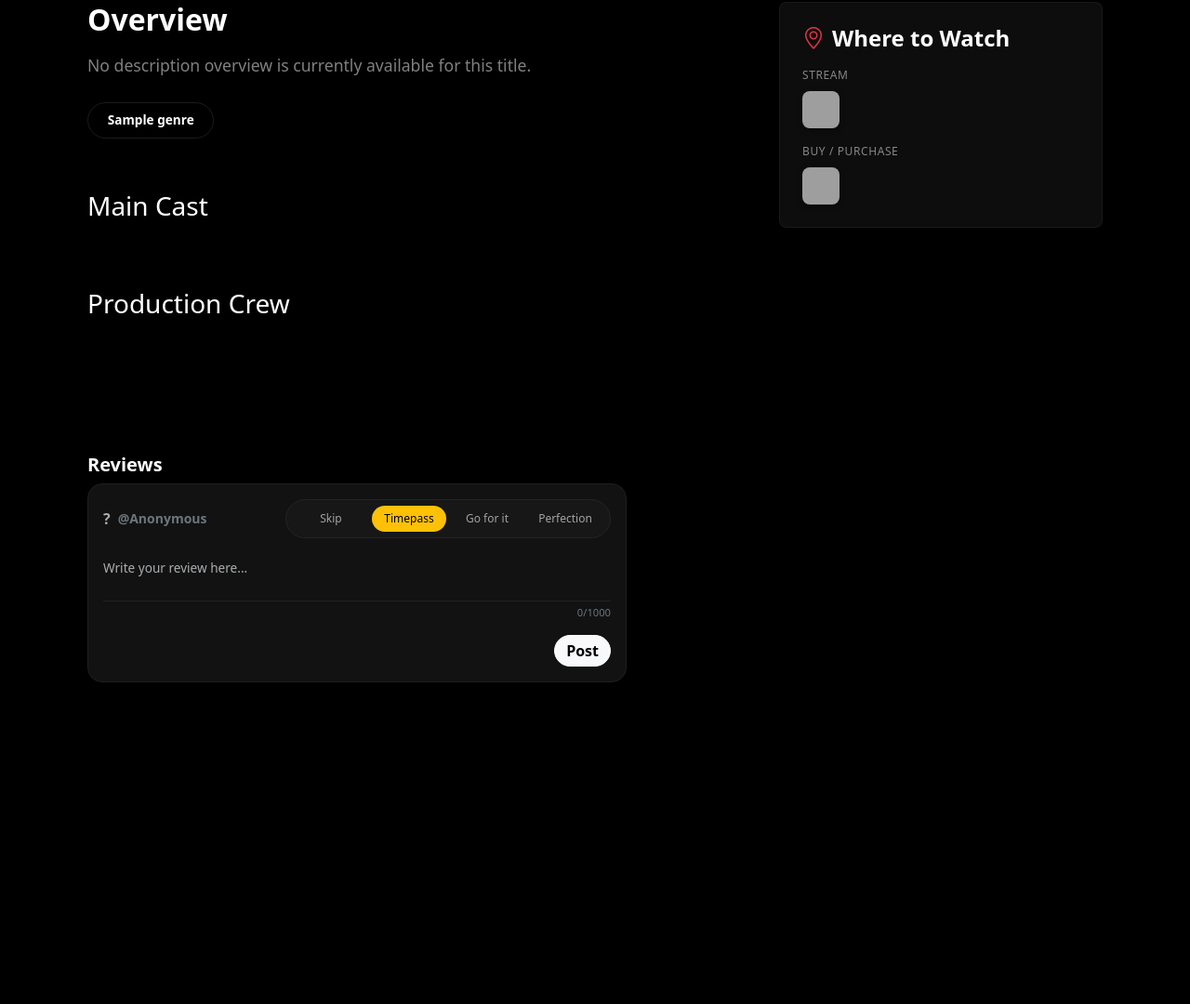
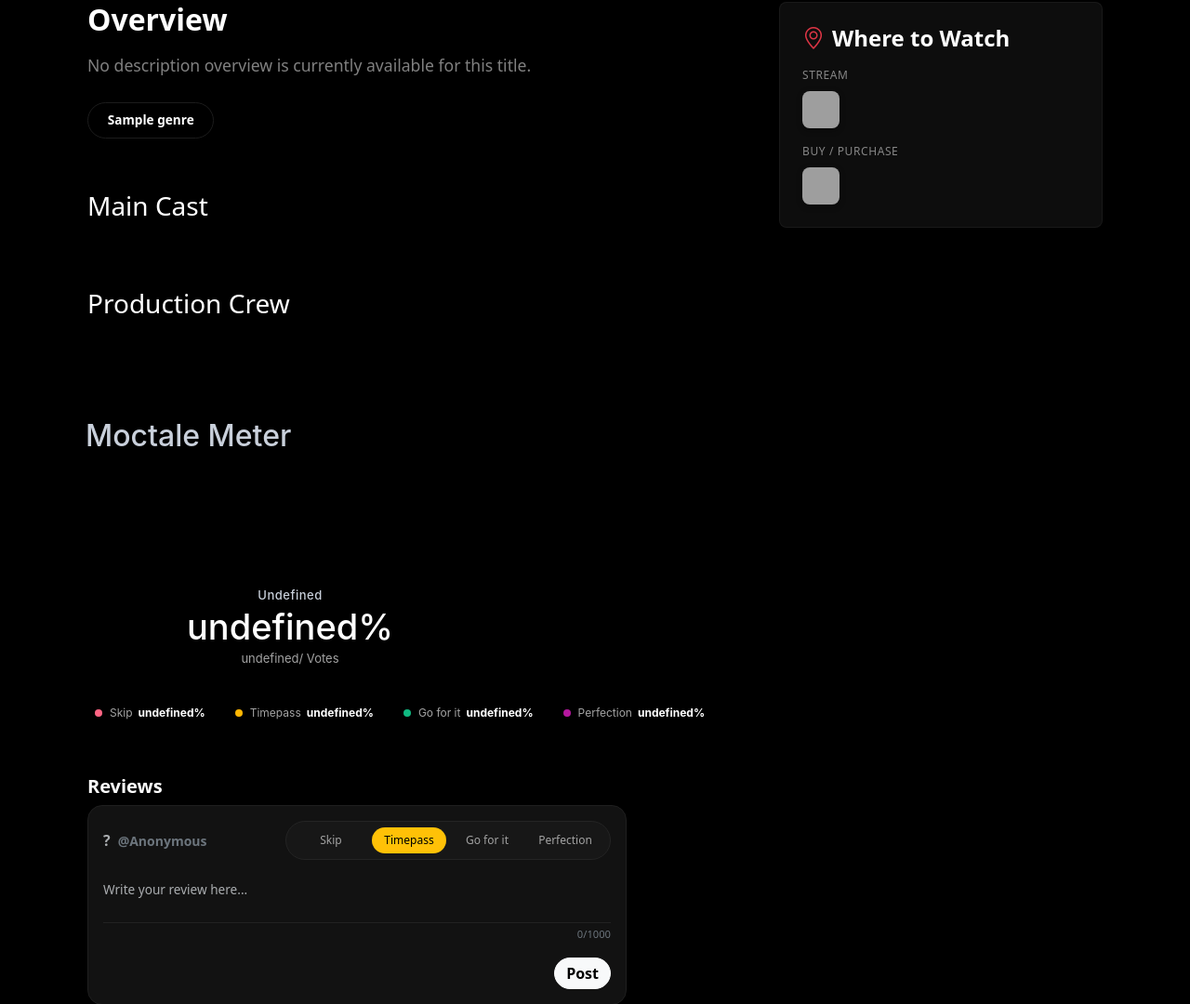
Before and after one commit to Amrinder-17/Moctale-clone, a Django app: template moctale/movies/templates/movies/detail.html in a window 1280 px wide. Shown: the part 741-1821 px from the top of the page at 93% size. Before the commit the page ends 1475 px from the top, so only its background shows below. Run offline with Django 5.2, Linux system fonts and the light colour scheme; data comes from the database, SQL or seed files in the repository; tables that the repository leaves empty hold one stand-in row (values such as "Sample post"); the template is opened without the code that fills it: values that come from a table or form of the project are taken from there, most other values are stand-ins (such as "Sample title", 1, 10 or a date in 2020); grey boxes are pictures that could not be loaded.

Commit message:
Add Moctale Meter feature: implement visual representation of user ratings with dynamic chart, update media detail view, and enhance styles for meter display

```diff
--- a/moctale/movies/static/movies/style.css
+++ b/moctale/movies/static/movies/style.css
@@ -1828,3 +1828,108 @@ a {
     min-height: 80px;
     background-color: transparent !important;
 }
+
+.meter-card {
+        width: 100%;
+        max-width: 460px;
+        margin: 0 auto 0 0;
+        font-family: -apple-system, BlinkMacSystemFont, "Segoe UI", Roboto, Arial, sans-serif;
+        background-color: #000000;
+        padding: 10px;
+        box-sizing: border-box;
+    }
+
+    .meter-display-box {
+        position: relative;
+        width: 100%;
+        margin-bottom: 28px;
+        padding-top: 14px;
+        background-color: #000000;
+    }
+
+    #moctaleMeter {
+        width: 100% !important;
+        height: auto !important;
+        display: block;
+        position: relative;
+        z-index: 1;
+    }
+
+    /* 1. Rigid Text Overlay: Perfect static pixel positioning */
+    .meter-text-overlay {
+        position: absolute;
+        z-index: 2;
+        pointer-events: none;
+        left: 50%;
+        bottom: 12px;
+        width: 200px;
+        margin-left: -100px;
+
+        display: flex;
+        flex-direction: column;
+        align-items: center;
+        justify-content: flex-end;
+        text-align: center;
+    }
+
+    .percentage {
+        font-size: 38px;
+        font-weight: 500;
+        margin: 0;
+        line-height: 1;
+        color: #ffffff;
+        transition: color 0.1s ease;
+    }
+
+    .votes-count {
+        font-size: 13px;
+        color: #a3a3a3;
+        margin: 6px 0 0 0;
+    }
+
+    .category-label {
+        font-size: 13px;
+        font-weight: 500;
+        letter-spacing: 0.5px;
+        margin: 0 0 4px 0;
+        text-transform: capitalize;
+        transition: color 0.1s ease;
+    }
+
+    /* 2. Fixed Legend Track Row */
+    .custom-legend {
+        display: flex;
+        justify-content: flex-start;
+        align-items: center;
+        width: 100%;
+        padding: 0 10px;
+        box-sizing: border-box;
+        background-color: #000000;
+        gap: 32px;
+    }
+
+    .legend-item {
+        display: flex;
+        align-items: center;
+        white-space: nowrap;
+    }
+
+    .legend-color-dot {
+        width: 8px;
+        height: 8px;
+        border-radius: 50%;
+        margin-right: 8px;
+        flex-shrink: 0;
+    }
+
+    .legend-name {
+        font-size: 12px;
+        color: #a3a3a3;
+        margin-right: 6px;
+    }
+
+    .legend-pct {
+        font-size: 12px;
+        color: #ffffff;
+        font-weight: 700;
+    }
--- a/moctale/movies/templates/movies/detail.html
+++ b/moctale/movies/templates/movies/detail.html
@@ -209,6 +209,20 @@
         </div> </div> </div>
 
 
+<div class="meter-card">
+    <h2>Moctale Meter</h2>
+    <div class="meter-display-box">
+        <canvas id="moctaleMeter"></canvas>
+
+        <div class="meter-text-overlay">
+            <span id="meterLabel" class="category-label"></span>
+            <span id="meterPercent" class="percentage"></span>
+            <span id="meterVotes" class="votes-count"></span>
+        </div>
+    </div>
+
+    <div id="meterLegend" class="custom-legend"></div>
+</div>
 <div class="container my-5 text-white">
     <div class="d-flex flex-column align-items-start gap-2 w-100 mb-2">
         <h2 class="h5 mb-0 fw-bold">Reviews</h2>
@@ -400,4 +414,92 @@
 {% block extra_js %}
 <script src="{% static 'js/detail.js' %}"></script>
 <script src="{% static 'js/review.js' %}"></script>
+<script src="https://cdn.jsdelivr.net/npm/chart.js"></script>
+<script>
+    document.addEventListener("DOMContentLoaded", function() {
+    const voteData = {{ votes|safe }};
+    const totalVotes = {{ total_votes }};
+
+    const labels = ['Skip', 'Timepass', 'Go for it', 'Perfection'];
+    const colors = ['#ff6584', '#ffb703', '#10b981', '#b5179e'];
+
+    const percentages = voteData.map(count => totalVotes > 0 ? ((count / totalVotes) * 100).toFixed(0) : 0);
+    const maxIndex = voteData.indexOf(Math.max(...voteData));
+
+    const elLabel = document.getElementById('meterLabel');
+    const elPercent = document.getElementById('meterPercent');
+    const elVotes = document.getElementById('meterVotes');
+    const elLegend = document.getElementById('meterLegend');
+
+    // Track the currently active index to prevent redundant DOM updates on mouse move
+    let currentActiveIndex = null;
+
+    function updateCenterText(index) {
+        if (currentActiveIndex === index) return; // Block layout recalculations if index didn't change
+        currentActiveIndex = index;
+
+        const count = voteData[index];
+        elLabel.innerText = labels[index];
+        elLabel.style.color = colors[index];
+        elPercent.innerText = `${percentages[index]}%`;
+        elPercent.style.color = colors[index];
+        elVotes.innerText = `${count}/${totalVotes} Votes`;
+    }
+
+    // Initial setup
+    updateCenterText(maxIndex);
+
+    labels.forEach((label, i) => {
+        const item = document.createElement('div');
+        item.className = 'legend-item';
+        item.innerHTML = `
+            <span class="legend-color-dot" style="background-color: ${colors[i]};"></span>
+            <span class="legend-name">${label}</span>
+            <span class="legend-pct">${percentages[i]}%</span>
+        `;
+        elLegend.appendChild(item);
+    });
+
+    const ctx = document.getElementById('moctaleMeter').getContext('2d');
+    new Chart(ctx, {
+        type: 'doughnut',
+        data: {
+            labels: labels,
+            datasets: [{
+                data: voteData,
+                backgroundColor: colors,
+                borderWidth: 0,
+                cutout: '84%',
+                borderRadius: 4,
+                spacing: 5,
+                // 3. Set to 0 to completely kill canvas layout transformations on hover
+                hoverOffset: 0
+            }]
+        },
+        options: {
+            rotation: -90,
+            circumference: 180,
+            responsive: true,
+            aspectRatio: 2,
+            maintainAspectRatio: true,
+            // Disable chart scale transitions entirely to lock everything down
+            animation: false,
+            layout: {
+                padding: { bottom: 0, top: 8, left: 4, right: 4 }
+            },
+            onHover: (event, activeElements) => {
+                if (activeElements.length > 0) {
+                    updateCenterText(activeElements[0].index);
+                } else {
+                    updateCenterText(maxIndex);
+                }
+            },
+            plugins: {
+                legend: { display: false },
+                tooltip: { enabled: false }
+            }
+        }
+    });
+});
+</script>
 {% endblock %}
```
Also changed, not shown: moctale/movies/views.py (+47 -0 lines), moctale/movies/static/js/review.js (line endings or trailing spaces).
